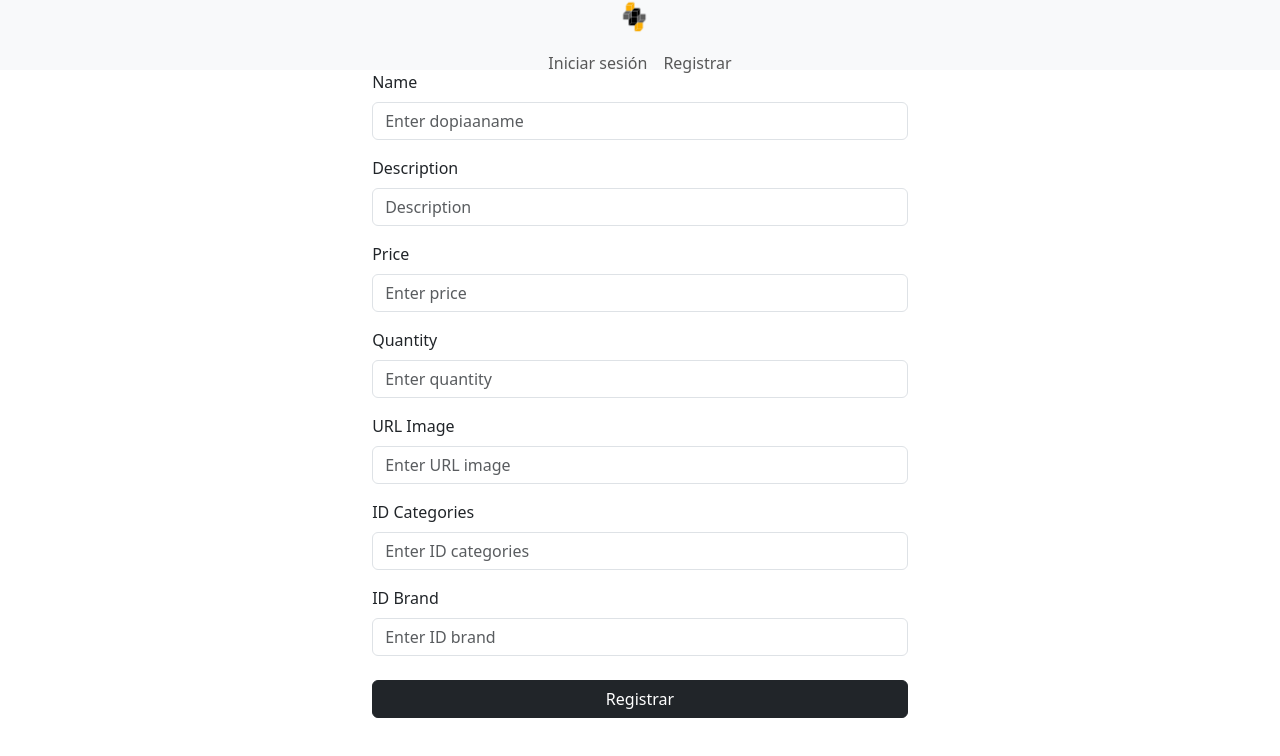
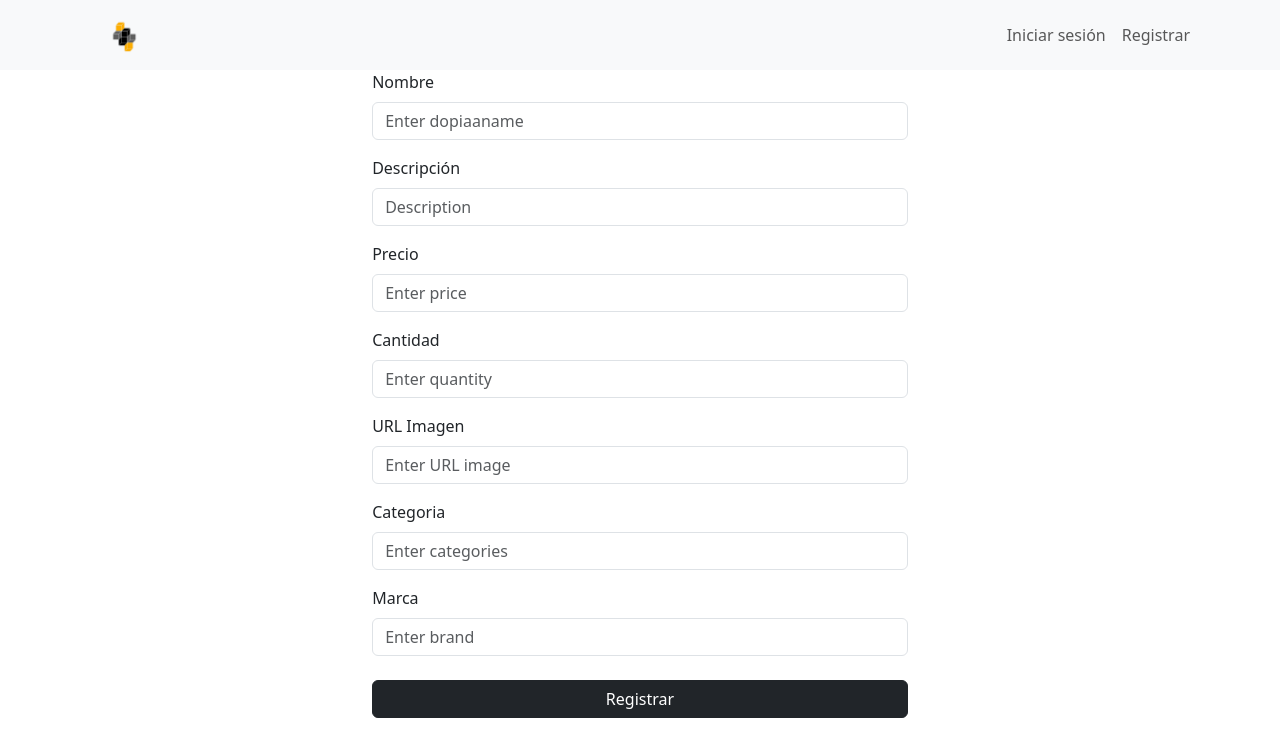
Before and after one commit to josealexanderdrt/marketplace-frontend, a React (Vite) app: page /addproduct in a window 1280 px wide. Shown: the top 756 px of the page. Built offline with nearby package versions, Linux system fonts and the light colour scheme; no server answers.

Commit message:
cambios en componetes de src en componentes y views

```diff
--- a/src/components/AddNewProduct.jsx
+++ b/src/components/AddNewProduct.jsx
@@ -117,7 +117,7 @@ const AddNewProduct = () => {
         onSubmit={handleSubmit}
       >
         <Form.Group className="mb-3" controlId="formBasicName">
-          <Form.Label>Name</Form.Label>
+          <Form.Label>Nombre</Form.Label>
           <Form.Control
             type="text"
             placeholder="Enter dopiaaname"
@@ -127,7 +127,7 @@ const AddNewProduct = () => {
         </Form.Group>
 
         <Form.Group className="mb-3" controlId="formBasicRut">
-          <Form.Label>Description</Form.Label>
+          <Form.Label>Descripción</Form.Label>
           <Form.Control
             type="text"
             placeholder="Description"
@@ -137,7 +137,7 @@ const AddNewProduct = () => {
         </Form.Group>
 
         <Form.Group className="mb-3" controlId="formBasicEmail">
-          <Form.Label>Price</Form.Label>
+          <Form.Label>Precio</Form.Label>
           <Form.Control
             type="text"
             placeholder="Enter price"
@@ -147,7 +147,7 @@ const AddNewProduct = () => {
         </Form.Group>
 
         <Form.Group className="mb-3" controlId="formBasicPassword">
-          <Form.Label>Quantity</Form.Label>
+          <Form.Label>Cantidad</Form.Label>
           <Form.Control
             type="number"
             placeholder="Enter quantity"
@@ -157,7 +157,7 @@ const AddNewProduct = () => {
         </Form.Group>
 
         <Form.Group className="mb-3" controlId="formBasicAddress">
-          <Form.Label>URL Image</Form.Label>
+          <Form.Label>URL Imagen</Form.Label>
           <Form.Control
             type="text"
             placeholder="Enter URL image"
@@ -168,20 +168,20 @@ const AddNewProduct = () => {
 
 
         <Form.Group className="mb-3" controlId="formBasicAddress">
-          <Form.Label>ID Categories</Form.Label>
+          <Form.Label>Categoria</Form.Label>
           <Form.Control
             type="text"
-            placeholder="Enter ID categories"
+            placeholder="Enter categories"
             onChange={(e) => setId_categories(e.target.value)}
             value={id_categories}
           />
         </Form.Group>
 
         <Form.Group className="mb-3" controlId="formBasicAddress">
-          <Form.Label>ID Brand</Form.Label>
+          <Form.Label>Marca</Form.Label>
           <Form.Control
             type="text"
-            placeholder="Enter ID brand"
+            placeholder="Enter brand"
             onChange={(e) => setId_brand(e.target.value)}
             value={id_brand}
           />
--- a/src/components/AllproductsComponent.css
+++ b/src/components/AllproductsComponent.css
@@ -8,12 +8,12 @@
     gap: 1rem;
 }
 
-.container{
+/* .container{
     display: flex;.
     justify-content:center;
     align-items: center;
     flex-direction: column;
-}
+} */
 
 .input_filter{
     display: flex;
--- a/src/components/FormLogin.jsx
+++ b/src/components/FormLogin.jsx
@@ -107,7 +107,7 @@ const FormLogin = () => {
         }
       >
         <img className="icons_google_aut" src={google_aut} alt="aut-google" />{" "}
-        Sign in with Google
+        Inicia sesión con Google
       </Button>
       <hr className="vertical_line" />
       <Form
@@ -115,7 +115,7 @@ const FormLogin = () => {
         onSubmit={handleLogin}
       >
         <Form.Group className="mb-3" controlId="formBasicEmail">
-          <Form.Label>Email</Form.Label>
+          <Form.Label>Correo</Form.Label>
           <Form.Control
             type="email"
             placeholder="Enter email"
@@ -128,7 +128,7 @@ const FormLogin = () => {
         </Form.Group>
 
         <Form.Group className="mb-3  " controlId="formBasicPassword">
-          <Form.Label>Password</Form.Label>
+          <Form.Label>Contraseña</Form.Label>
           <Form.Control
             type="password"
             placeholder="Password"
--- a/src/components/FormRegister.jsx
+++ b/src/components/FormRegister.jsx
@@ -128,7 +128,7 @@ const FormRegister = () => {
         }
       >
         <img className="icons_google_aut" src={google_aut} alt="aut-google" />{" "}
-        Sign in with Google
+        Inicia sesión con Google
       </Button>
       <hr className="vertical_line" />
       <Form
@@ -136,7 +136,7 @@ const FormRegister = () => {
         onSubmit={handleSubmit}
       >
         <Form.Group className="mb-3" controlId="formBasicName">
-          <Form.Label>Name</Form.Label>
+          <Form.Label>Nombre</Form.Label>
           <Form.Control
             type="text"
             placeholder="Enter name"
@@ -156,7 +156,7 @@ const FormRegister = () => {
         </Form.Group>
 
         <Form.Group className="mb-3" controlId="formBasicEmail">
-          <Form.Label>Email</Form.Label>
+          <Form.Label>Correo</Form.Label>
           <Form.Control
             type="email"
             placeholder="Enter email"
@@ -169,7 +169,7 @@ const FormRegister = () => {
         </Form.Group>
 
         <Form.Group className="mb-3" controlId="formBasicPassword">
-          <Form.Label>Password</Form.Label>
+          <Form.Label>Contraseña</Form.Label>
           <Form.Control
             type="password"
             placeholder="Password"
@@ -179,7 +179,7 @@ const FormRegister = () => {
         </Form.Group>
 
         <Form.Group className="mb-3" controlId="formBasicAddress">
-          <Form.Label>Address</Form.Label>
+          <Form.Label>Dirección</Form.Label>
           <Form.Control
             type="text"
             placeholder="Enter address"
--- a/src/components/Gallery.jsx
+++ b/src/components/Gallery.jsx
@@ -43,14 +43,14 @@ const Gallery = () => {
               variant="dark"
               onClick={() => navigate(`/profile/${userId}` )}
             >
-              Mis publicaciones Copia
+              Mis publicaciones
             </Button>
             <Button
               className="custom-button"
               variant="dark"
               onClick={() => navigate(`/favorite/${userId}`)}
             >
-              Mis Favoritos s
+              Mis Favoritos
             </Button>
           </>
         )}
--- a/src/views/MyProfile.jsx
+++ b/src/views/MyProfile.jsx
@@ -3,6 +3,7 @@ import { Container } from "react-bootstrap";
 import icons_user from "../../src/assets/image/icons_user.png";
 import { useContext } from "react";
 import { StoreContext } from "../context/StoreContext";
+import Footerlam from "../components/Footerlam";
 
 const MyProfile = () => {
   const { username } = useContext(StoreContext);
@@ -14,6 +15,7 @@ const MyProfile = () => {
         <h2>¡Hola! {username}</h2>
       </div>
       <Gallery />
+      <Footerlam/>
     </Container>
   );
 };
```
Also changed, not shown: src/views/DetailProductComponent.jsx (+0 -127 lines).
